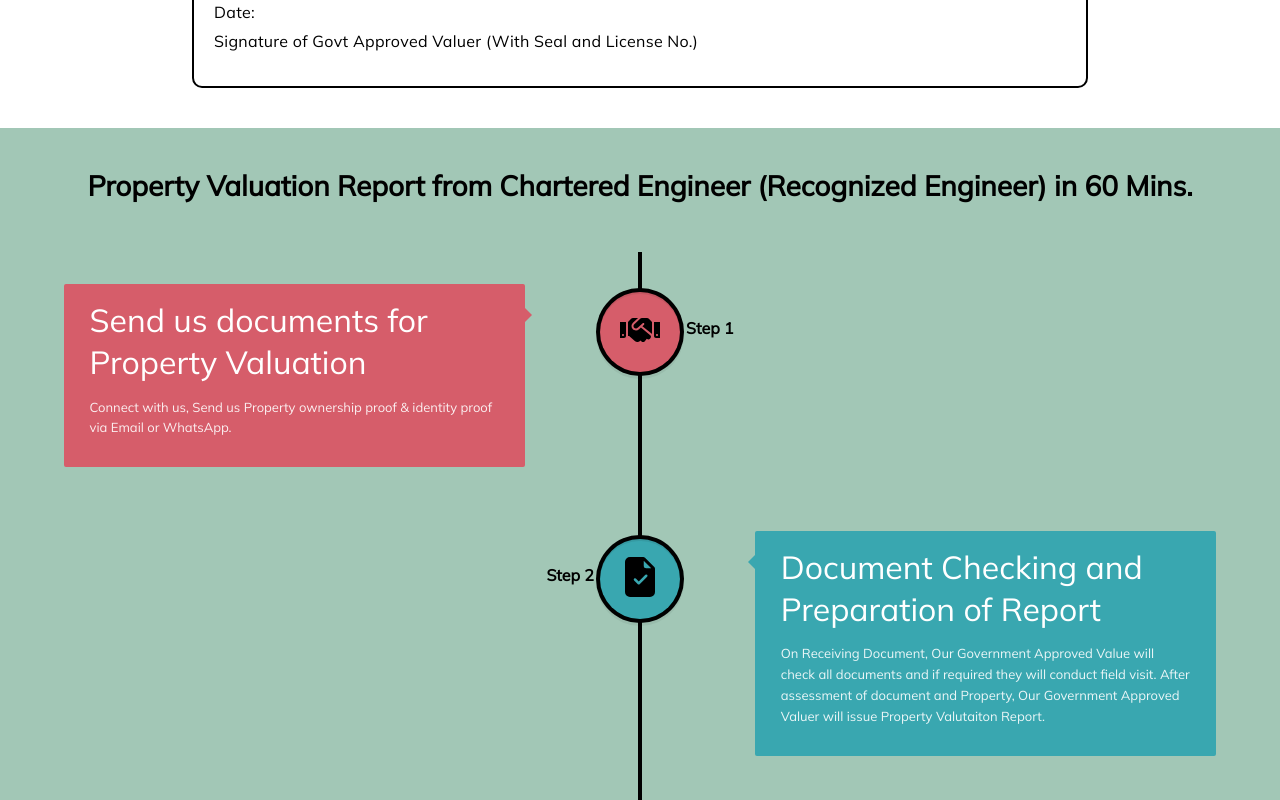
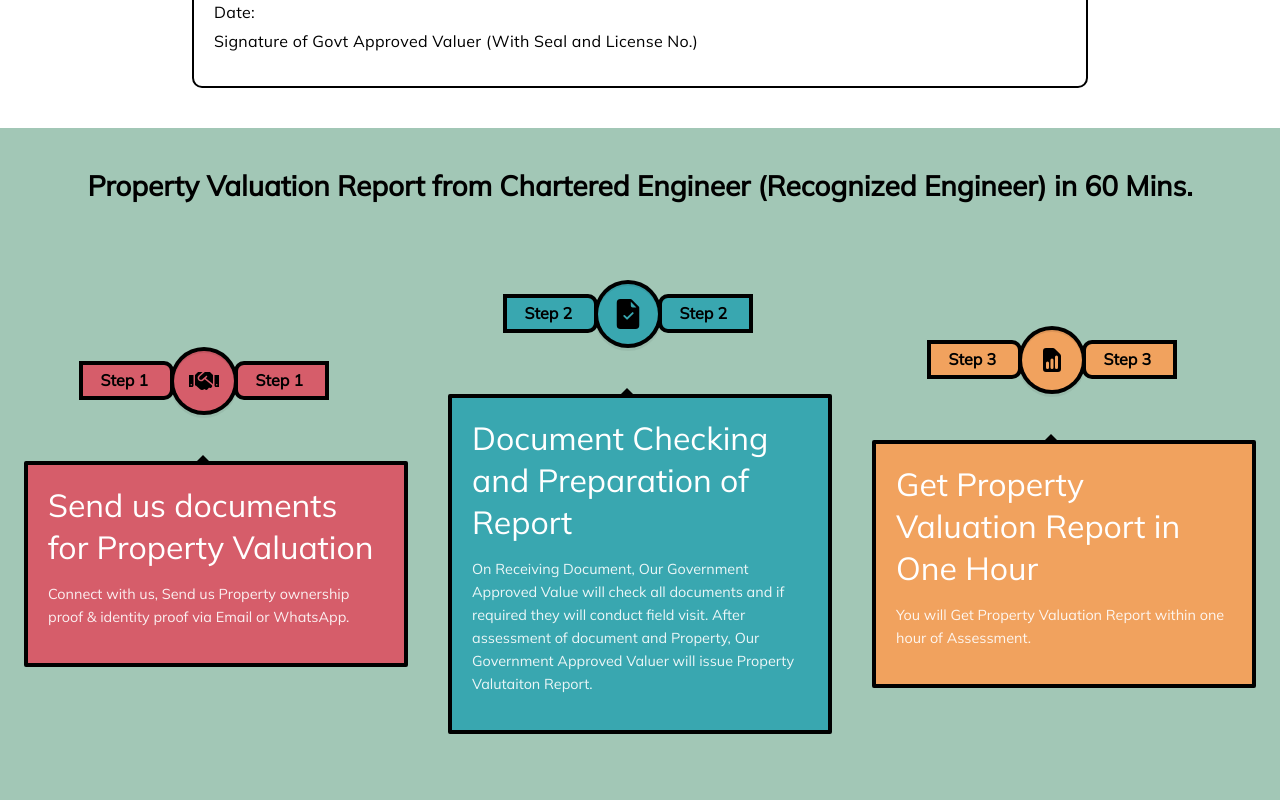
Before and after one commit to abhinavdawar/primefileadvisors, a React (Create React App) app: page /sample-format in a window 1280 px wide. Shown: the part 4340-5140 px from the top of the page. Built offline with nearby package versions, Linux system fonts and the light colour scheme.

Commit message:
added horizontal timeline and removed unused libraries

```diff
--- a/package.json
+++ b/package.json
@@ -12,14 +12,8 @@
     "react-bootstrap": "^2.7.4",
     "react-dom": "^18.2.0",
     "react-icons": "^4.9.0",
-    "react-responsive-carousel": "^3.2.23",
     "react-router-dom": "^6.13.0",
     "react-scripts": "5.0.1",
-    "react-slick": "^0.29.0",
-    "react-vertical-timeline-component": "^3.6.0",
-    "react-wavify": "^1.8.2",
-    "swiper": "^9.4.1",
-    "typewriter-effect": "^2.20.1",
     "web-vitals": "^2.1.4"
   },
   "scripts": {
--- a/src/App.css
+++ b/src/App.css
@@ -939,6 +939,130 @@ nav {
 		right: 135%;
 		text-align: right;
 	}
+}
+
+/*----------------Horizontal Timeline-------------------*/
+
+.hori-container {
+	width: 100%;
+	margin: 0 auto;
+	background: #a2c7b6;
+	padding: 50px 10%;
+	border-radius: 2px;
+}
+#hori-timeline {
+	position: relative;
+	padding: 2em 0;
+	margin-top: 3em;
+	margin-bottom: 3em;
+	display: flex;
+	align-items: center;
+	justify-content: center;
+}
+#hori-timeline::before {
+	/* content: '';
+	position: absolute;
+	top: 60px;
+	width: 95%;
+	height: 4px;
+	background: #000;
+	margin-left: -2px; */
+}
+
+.hori-timeline-block {
+	position: relative;
+	margin: 4em 0;
+}
+.hori-timeline-block {
+	top: -30px;
+}
+.hori-timeline-img {
+	background-color: var(--color);
+	top: 8px;
+	border-radius: 50%;
+	box-shadow: 0 0 0 4px #000, inset 0 2px 0 rgba(0, 0, 0, 0.08),
+		0 3px 0 4px rgba(0, 0, 0, 0.05);
+	width: 60px;
+	height: 60px;
+	left: 50%;
+	margin-left: 40%;
+	-webkit-transform: translateZ(0);
+	-webkit-backface-visibility: hidden;
+}
+
+.hori-timeline-img i {
+	font-size: 30px;
+	position: relative;
+	color: #000;
+	top: 7px;
+	left: 15px;
+	z-index: 2;
+}
+.hori-timeline-content {
+	position: relative;
+	background: var(--color);
+	border-radius: 2px;
+	color: #fff;
+	padding: 20px;
+	max-width: 30vw;
+	margin-top: 40px;
+	margin: 50px 20px 0 20px;
+	border: 4px solid #000;
+	height: fit-content;
+}
+.hori-timeline-content h2 {
+	color: rgba(255, 255, 255, 1);
+	margin-top: 0;
+	margin-bottom: 5px;
+}
+.hori-timeline-content p {
+	color: rgba(255, 255, 255, 0.9);
+	font-size: 13px;
+	font-size: 0.9rem;
+}
+.hori-date,
+.hori-date1 {
+	display: inline-block;
+	color: #fff;
+	position: absolute;
+	width: 95px;
+	left: -95px;
+	top: 10px;
+	font-size: 16px;
+	font-size: 1rem;
+	color: #000;
+	font-weight: 600;
+	z-index: 1;
+	padding: 5px 18px;
+	background-color: var(--color);
+	border-radius: 0px 10px 10px 0;
+	border: 4px solid black;
+}
+.hori-date1 {
+	border-radius: 10px 0px 0px 10px;
+	left: 60px;
+}
+.hori-timeline-content p {
+	margin: 1em 0;
+	line-height: 1.6;
+}
+.hori-timeline-content::before {
+	content: '';
+	position: absolute;
+	height: 0;
+	width: 0;
+	border: 10px solid transparent;
+	top: -20px;
+	left: 44%;
+	transform: rotate(-90deg);
+	border-color: transparent;
+	border-left-color: #000;
+}
+.timeline-screen-view {
+	display: block;
+}
+.timeline-mobile-view {
+	display: none;
 }
 /* ---------------- Contact page starts ----------------*/
 .contactpage-landing-container {
@@ -2116,6 +2240,12 @@ nav {
 	.samplepage-certificate {
 		width: 95vw;
 	}
+	.timeline-screen-view {
+		display: none;
+	}
+	.timeline-mobile-view {
+		display: block;
+	}
 }
 @media screen and (max-width: 500px) {
 	.logo-container h1 {
--- /dev/null
+++ b/src/components/HorizontalTimeline.js
@@ -0,0 +1,78 @@
+import React from 'react';
+import { FaHandshake } from 'react-icons/fa';
+import { HiDocumentReport } from 'react-icons/hi';
+import { BsFileEarmarkCheckFill } from 'react-icons/bs';
+
+const HorizontalTimeline = () => {
+	return (
+		<div className='property-timeline-container'>
+			<h3>
+				Property Valuation Report from Chartered Engineer (Recognized Engineer)
+				in 60 Mins.
+			</h3>
+			<section id='hori-timeline' className='hori-container'>
+				<div className='hozi-timeline-block' style={{ '--color': '#d65d6a' }}>
+					<div
+						className='hori-timeline-img hori-picture'
+						style={{ '--color': '#d65d6a' }}
+					>
+						<i>
+							<FaHandshake />
+						</i>
+						<span className='hori-date'>Step 1</span>
+						<span className='hori-date1'>Step 1</span>
+					</div>
+					<div className='hori-timeline-content'>
+						<h2>Send us documents for Property Valuation</h2>
+						<p>
+							Connect with us, Send us Property ownership proof & identity proof
+							via Email or WhatsApp.
+						</p>
+					</div>
+				</div>
+				<div className='hozi-timeline-block' style={{ '--color': '#39a7b0' }}>
+					<div
+						className='hori-timeline-img hori-picture'
+						style={{ '--color': '#39a7b0' }}
+					>
+						<i>
+							<BsFileEarmarkCheckFill />
+						</i>
+						<span className='hori-date'>Step 2</span>
+						<span className='hori-date1'>Step 2</span>
+					</div>
+					<div className='hori-timeline-content'>
+						<h2>Document Checking and Preparation of Report</h2>
+						<p>
+							On Receiving Document, Our Government Approved Value will check
+							all documents and if required they will conduct field visit. After
+							assessment of document and Property, Our Government Approved
+							Valuer will issue Property Valutaiton Report.
+						</p>
+					</div>
+				</div>
+				<div className='hozi-timeline-block' style={{ '--color': '#f1a25e' }}>
+					<div
+						className='hori-timeline-img hori-picture'
+						style={{ '--color': '#f1a25e' }}
+					>
+						<i>
+							<HiDocumentReport />
+						</i>
+						<span className='hori-date'>Step 3</span>
+						<span className='hori-date1'>Step 3</span>
+					</div>
+					<div className='hori-timeline-content'>
+						<h2>Get Property Valuation Report in One Hour</h2>
+						<p>
+							You will Get Property Valuation Report within one hour of
+							Assessment.
+						</p>
+					</div>
+				</div>
+			</section>
+		</div>
+	);
+};
+
+export default HorizontalTimeline;
--- a/src/pages/CAValuation.js
+++ b/src/pages/CAValuation.js
@@ -11,6 +11,7 @@ import {
 } from '../components/ServicesData';
 import { motion } from 'framer-motion';
 import PropertyTimeline from '../components/PropertyTimeline';
+import HorizontalTimeline from '../components/HorizontalTimeline';
 import CompanyCard from '../components/CompanyCard';
 
 const CAValuation = () => {
@@ -162,7 +163,12 @@ const CAValuation = () => {
 					</div>
 				</div>
 			</div>
-			<PropertyTimeline />
+			<div className='timeline-mobile-view'>
+				<PropertyTimeline />
+			</div>
+			<div className='timeline-screen-view'>
+				<HorizontalTimeline />
+			</div>
 		</motion.div>
 	);
 };
--- a/src/pages/ContactPage.js
+++ b/src/pages/ContactPage.js
@@ -2,6 +2,7 @@ import React, { useEffect } from 'react';
 import CustomLink, { contactLinkArr } from '../components/CustomLink';
 import CustomForm from '../components/CustomForm';
 import PropertyTimeline from '../components/PropertyTimeline';
+import HorizontalTimeline from '../components/HorizontalTimeline';
 import { motion } from 'framer-motion';
 
 const ContactPage = () => {
@@ -44,7 +45,12 @@ const ContactPage = () => {
 					</div>
 				</div>
 			</div>
-			<PropertyTimeline />
+			<div className='timeline-mobile-view'>
+				<PropertyTimeline />
+			</div>
+			<div className='timeline-screen-view'>
+				<HorizontalTimeline />
+			</div>
 		</motion.div>
 	);
 };
--- a/src/pages/PropertyValuation.js
+++ b/src/pages/PropertyValuation.js
@@ -10,6 +10,7 @@ import {
 } from '../components/ServicesData';
 import { FaWhatsapp } from 'react-icons/fa';
 import { motion } from 'framer-motion';
+import HorizontalTimeline from '../components/HorizontalTimeline';
 
 const PropertyValuation = () => {
 	useEffect(() => {
@@ -113,7 +114,12 @@ const PropertyValuation = () => {
 					the Property Valuation process for your convenience.
 				</p>
 			</div>
-			<PropertyTimeline />
+			<div className='timeline-mobile-view'>
+				<PropertyTimeline />
+			</div>
+			<div className='timeline-screen-view'>
+				<HorizontalTimeline />
+			</div>
 			<GoogleReviews />
 		</motion.div>
 	);
--- a/src/pages/SampleFormat.js
+++ b/src/pages/SampleFormat.js
@@ -3,6 +3,7 @@ import CustomForm from '../components/CustomForm';
 import { SamplePageData } from '../components/ServicesData';
 import SampleCertificate from '../components/SampleCertificate';
 import PropertyTimeline from '../components/PropertyTimeline';
+import HorizontalTimeline from '../components/HorizontalTimeline';
 import { motion } from 'framer-motion';
 
 const SampleFormat = () => {
@@ -70,7 +71,12 @@ const SampleFormat = () => {
 				</div>
 			</div>
 			<SampleCertificate />
-			<PropertyTimeline />
+			<div className='timeline-mobile-view'>
+				<PropertyTimeline />
+			</div>
+			<div className='timeline-screen-view'>
+				<HorizontalTimeline />
+			</div>
 		</motion.div>
 	);
 };
```
Also changed, not shown: 1 other file (tests, documents, lock files or other folders).
